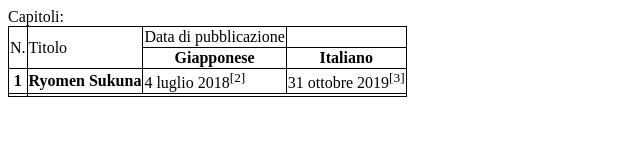
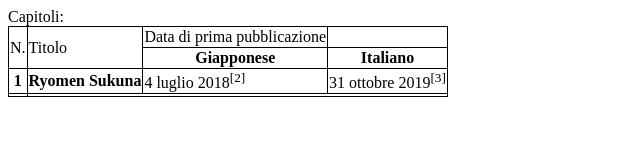
Before and after one commit to r22-4ar-pv/r22-4ar-pv.github.io, a plain HTML site: page esercizi/es4.html in a window 1280 px wide. Shown: the whole page, without its empty margins (0-640 px from the left). Drawn offline with Linux system fonts and the light colour scheme.

Commit message:
Update es4.html

```diff
--- a/esercizi/es4.html
+++ b/esercizi/es4.html
@@ -13,7 +13,7 @@ table, th, td {
       <tr>
         <td rowspan="2">N.</td>
         <td rowspan="2">Titolo</td>
-        <td colspan=”2”>Data di pubblicazione</td>
+        <td colspan=”2”>Data di prima pubblicazione</td>
        </tr>
 
        <tr>
```
